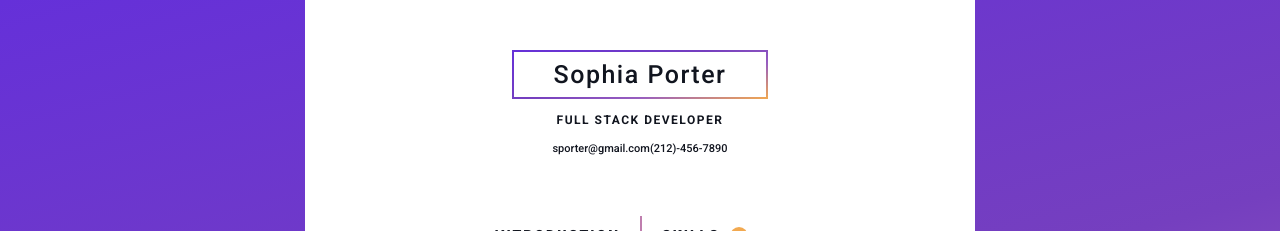
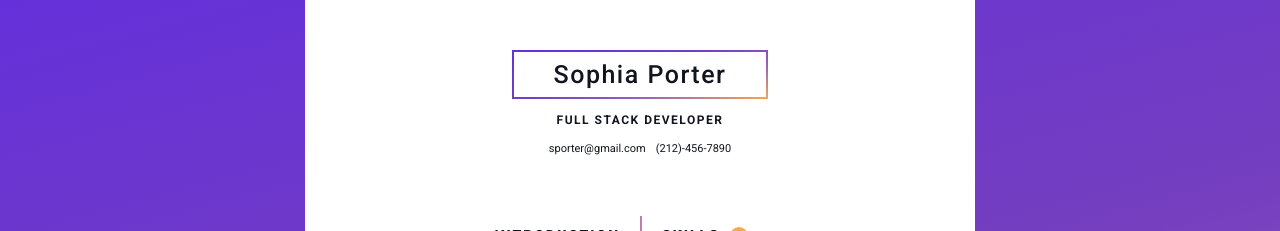
Before and after one commit to jporrego/cv-maker, a React (Create React App) app: page / in a window 1280 px wide. Shown: the top 231 px of the page. Built offline with nearby package versions, Linux system fonts and the light colour scheme.

Commit message:
Profile contact styiling change

```diff
--- a/src/components/profile/Profile.css
+++ b/src/components/profile/Profile.css
@@ -35,15 +35,10 @@
     letter-spacing: 0.15rem;
 }
 
-.profile-pic {
-    width: 11rem;
-    height: 11rem;
-    background: url("../../assets/img/test1.jpg");
-    background-color: red;
-    background-size: cover;
-    background-repeat: no-repeat;
-    background-position: center;
-    border-radius: 50rem;
+.contact {
+    display: flex;
+    gap: 1rem;
+    font-weight: 400;
 }
 
 /* ------------ Form Styles ---------------- */
--- a/src/components/profile/Profile.js
+++ b/src/components/profile/Profile.js
@@ -20,8 +20,8 @@ function Profile() {
         {ocupation}
       </div>
       <div className="contact" onClick={() => setShowForm(true)}>
-        {email}
-        {phone}
+        <div>{email}</div>
+        <div>{phone}</div>
       </div>
     </div>
   );
```
